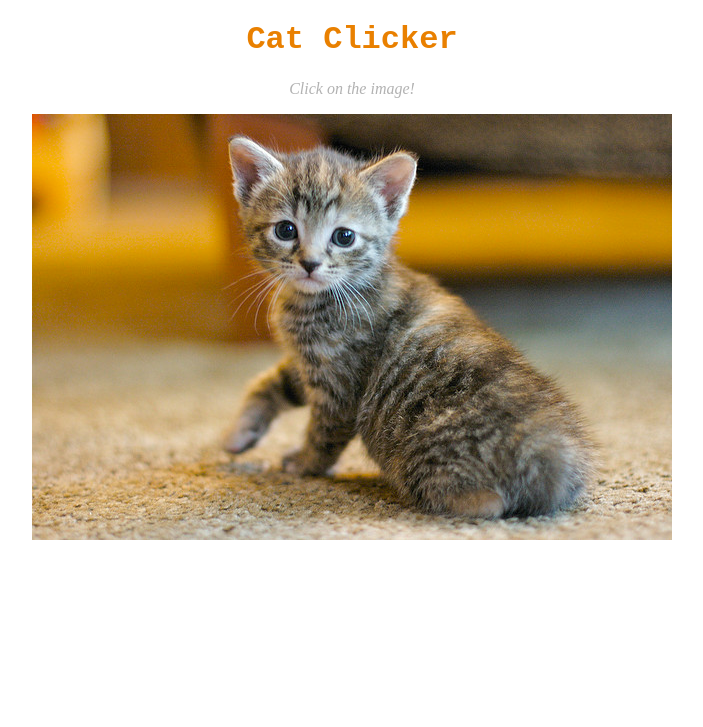
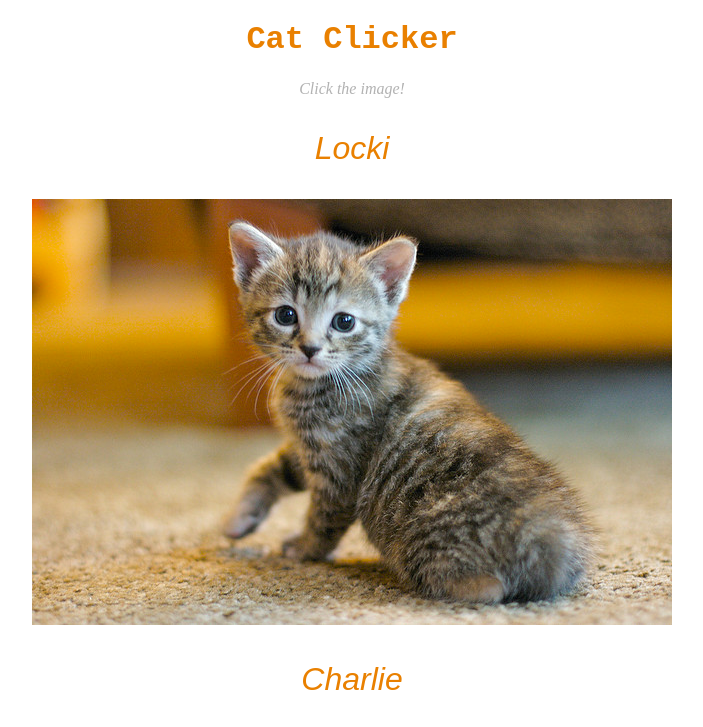
Before and after one commit to mariana-martins/Udacity-Project-Cat-Clicker, a plain HTML site: page index.html in a window 1280 px wide. Shown: the top 727 px of the page, without its empty margins (288-991 px from the left). Drawn offline with Linux system fonts and the light colour scheme.

Commit message:
Adding new images and improve my code adding a new image and other counter

```diff
--- a/index.html
+++ b/index.html
@@ -8,9 +8,9 @@
 </head>
     <!--Title-->
     <h1>Cat Clicker</h1>
-    <p>Click on the image!</p>
-    <img class="cat-img"  id="cat" src="img/cat.jpg" alt="Cat image">
-    <p id="click"></p>
+    <p id="desc">Click the image!</p>
+
+
 <body>
     <script src="js/jquery-3.1.1.min.js"></script>
     <script src="js/incrementator.js"></script>
--- a/js/incrementator.js
+++ b/js/incrementator.js
@@ -1,17 +1,41 @@
+function criaCounter(catName) {
+    var count = 0;
+    return function () {
+        count++;
 
-function criaCounter(init) {
-    var count = init || 0;
-    return function() {
-        count++;
-        $( "#click").text(count);
+        $("#click-"+catName).text(count);
 
-
-        $(document).ready(function () {
-            var back = ["#e98000","#5b9c31","#e55fc1", "#1fffaf", "#ff6f61", "#7057df", "#f2b51a", "#fef65b"];
-            var rand = back[Math.floor(Math.random() * back.length)];
-            $('#click').css('color',rand);
-        })
+        var back = ["#e98000","#5b9c31","#e55fc1", "#1fffaf", "#ff6f61", "#7057df", "#f2b51a", "#fef65b"];
+        var rand = back[Math.floor(Math.random() * back.length)];
+        $("#click-"+catName).css('color',rand);
     }
 }
 
-$('#cat').click(criaCounter(0));
+var cats = {
+  cat: [
+      {
+          name: "Locki",
+          img:"img/cat-1.jpg"
+      },
+      {
+          name: "Charlie",
+          img:"img/cat-2.jpg"
+      }
+  ],
+  display: function() {
+      for (kitten in cats.cat) {
+          var kittenName = cats.cat[kitten].name;
+          var kittenTitle = "<p class='cats-name'>" + kittenName  + "</p>";
+          $("#desc").append(kittenTitle);
+
+          var kittenImage = "<img class='cat-img' src='" + cats.cat[kitten].img + "' alt='Cat image' id='" + kittenName +"'>";
+          $("#desc").append(kittenImage);
+
+          $("#desc").append("<p id='click-"+ kittenName +"' class='cat-counter'></p>");
+
+          $("#"+kittenName).click(criaCounter(kittenName));
+      }
+  }
+};
+
+cats.display();
--- a/style/style.css
+++ b/style/style.css
@@ -4,22 +4,24 @@ h1 {
     color: #e98000;
 }
 
-p {
+#desc {
     font-style: italic;
     text-align: center;
     font-size: 1em;
     color: #b2b2b2;
 }
 .cat-img {
-    display: block;
-    margin-left: auto;
-    margin-right: auto;
     cursor: pointer;
 }
 
+.cats-name {
+    color: #e98000;
+    font-family: Arial;
+    font-size: 2em;
+}
 
-#click {
-    font-size: 3.5em;
+.cat-counter {
+    font-size: 2em;
     text-align: center;
     font-family: "Courier New";
     margin-top: 1.5%;
```
Also changed, not shown: img/cat-1.jpg (renamed from img/cat.jpg), img/cat-2.jpg (added).
